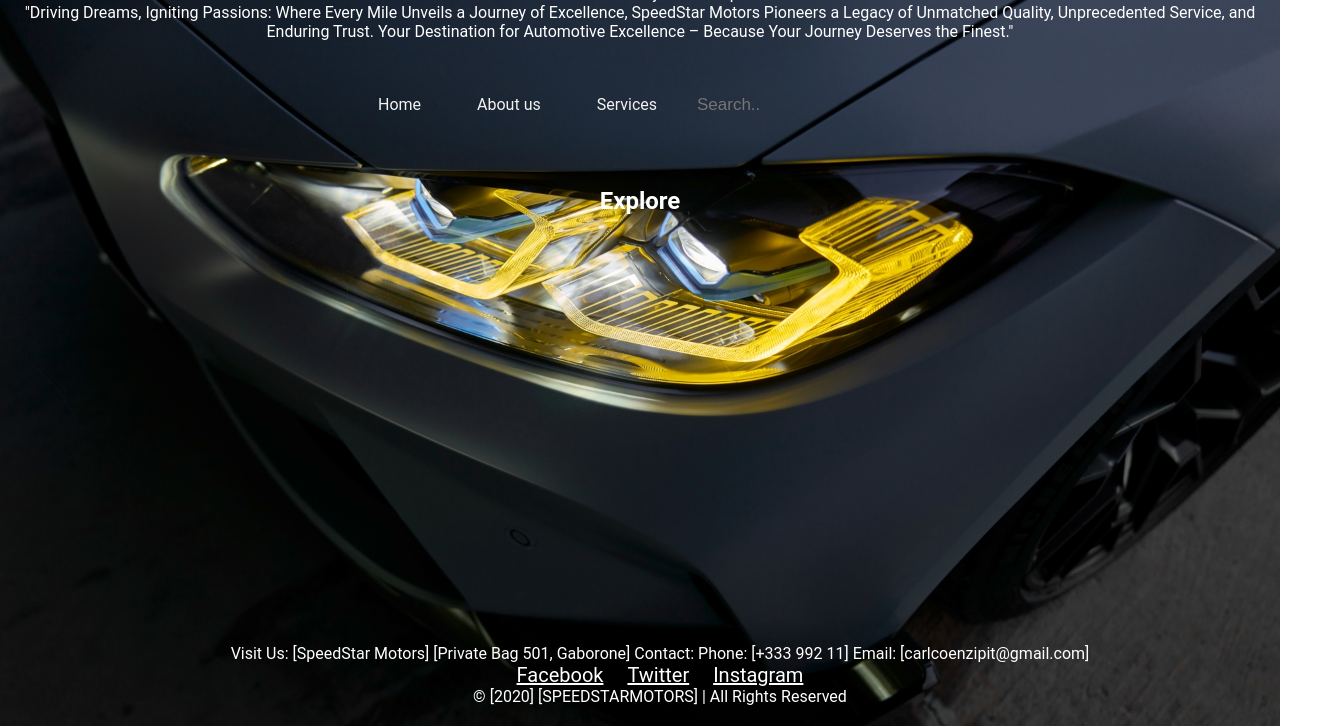
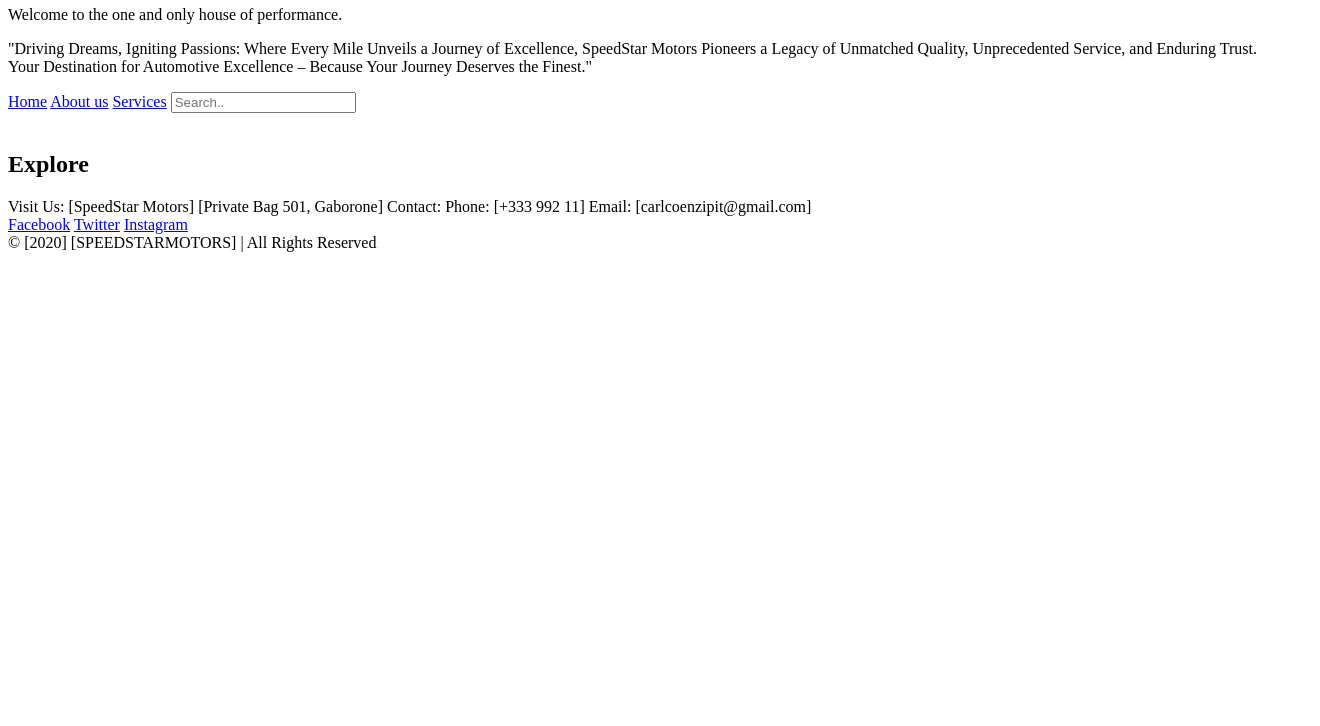
Before and after one commit to heavenonearth12/Speedstarmotors, a plain HTML site: page index.html in a window 1280 px wide. Shown: the part 74-800 px from the top of the page, 1320 px wide, since content can reach past the window. Drawn offline with Linux system fonts and the light colour scheme.

Commit message:
Update index.html

```diff
--- a/index.html
+++ b/index.html
@@ -3,81 +3,7 @@
 <html>
 <head>
     <title>SpeedStar Motors - Car Dealership</title>
-    <style>
-        body {
-            background: url('bmwl.jpg') center/cover fixed no-repeat;
-            font-family: 'Roboto', sans-serif;
-            margin: 0;
-            padding: 0;
-            color: white;
-        }
 
-        header {
-            position: relative;
-            text-align: center;
-            padding: 20px;
-            background-color: transparent;
-        }
-
-        h1, h2, p {
-            margin: 0;
-        }
-
-        .topnav {
-            background-color: transparent;
-            text-align: center;
-            padding: 20px;
-        }
-
-        .topnav a {
-            display: inline-block;
-            color: #f2f2f2;
-            padding: 14px 16px;
-            text-decoration: none;
-            margin: 0 10px;
-        }
-
-        .topnav input[type=text] {
-            padding: 10px;
-            font-size: 17px;
-            background-color: transparent;
-            border: none;
-            color: white;
-        }
-
-        h2 {
-            text-align: center;
-            margin-top: 20px;
-        }
-
-        .image-container {
-            display: flex;
-            justify-content: space-between;
-            max-width: 800px;
-            margin: 0 auto;
-        }
-
-        .image-container img {
-            width: 30%;
-            margin: 10px;
-        }
-
-        footer {
-            text-align: center;
-            padding: 20px;
-            background-color: transparent;
-            position: absolute;
-            bottom: 0;
-            width: 100%;
-        }
-
-        .social-icons a {
-            display: inline-block;
-            margin: 0 10px;
-            color: white;
-            font-size: 20px;
-        }
-    </style>
 </head>
 <body>
     <header>
```
